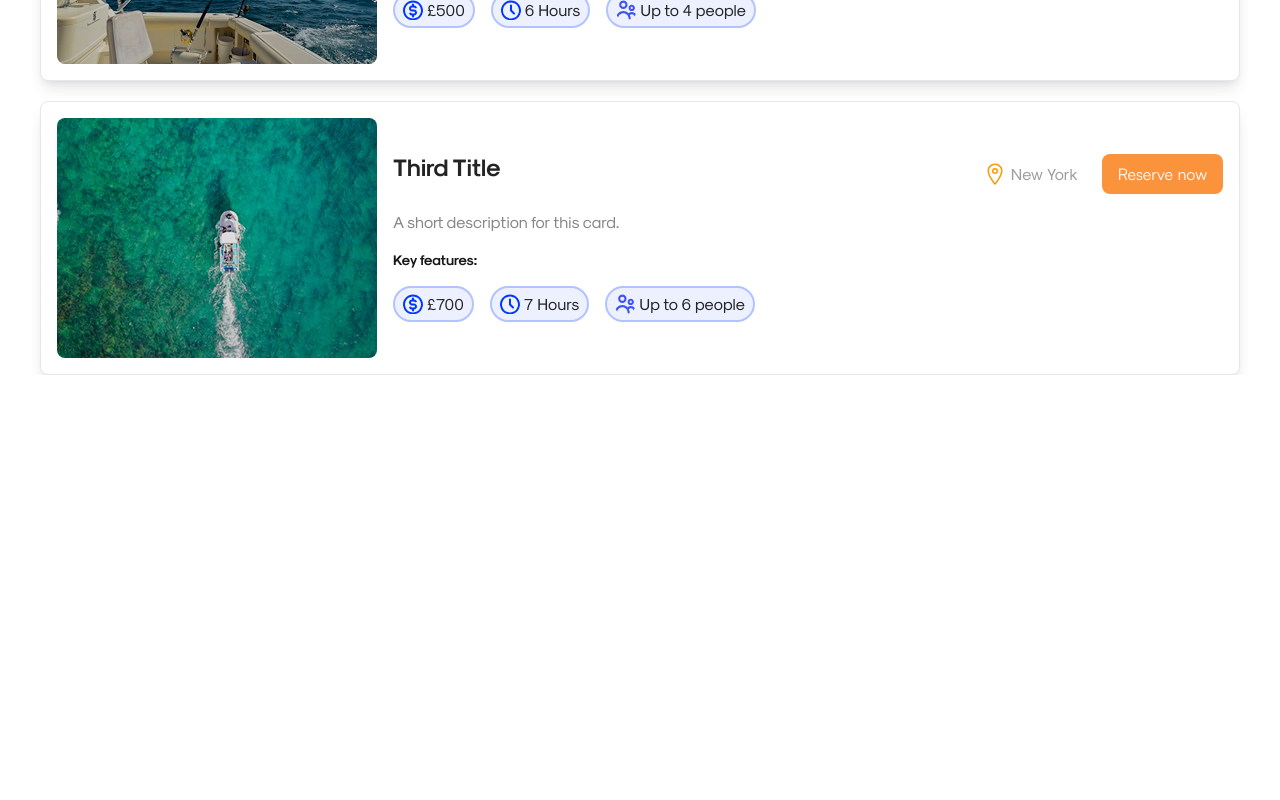
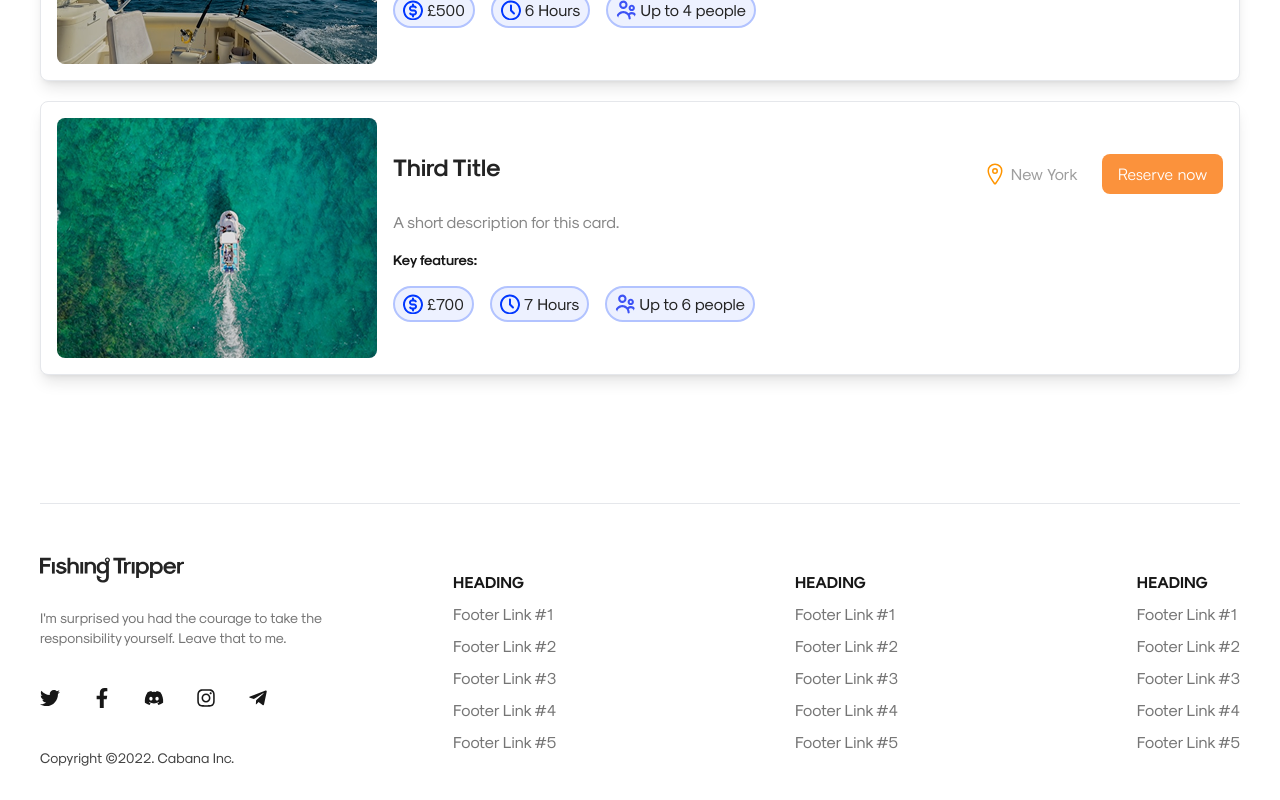
Before and after one commit to AbuRahat889/Fishing-Tripper, a Next.js app: page / in a window 1280 px wide. Shown: the part 2871-3671 px from the top of the page. Before the commit the page ends 3246 px from the top, so only its background shows below. Built offline with nearby package versions, Linux system fonts and the light colour scheme.

Commit message:
add footer

```diff
--- a/src/app/(default)/layout.tsx
+++ b/src/app/(default)/layout.tsx
@@ -1,3 +1,4 @@
+import Footer from "@/components/Footer/Footer";
 import HomeNavbar from "@/components/Navber/HomeNavbar";
 import React from "react";
 
@@ -10,6 +11,7 @@ export default function layout({
     <>
       <HomeNavbar />
       {children}
+      <Footer/>
     </>
   );
 }
--- /dev/null
+++ b/src/components/Footer/Footer.tsx
@@ -0,0 +1,161 @@
+import React from "react";
+import {
+  FaTwitter,
+  FaFacebookF,
+  FaDiscord,
+  FaInstagram,
+  FaTelegramPlane,
+} from "react-icons/fa";
+
+import logo from "@/assets/logo2.svg";
+import Image from "next/image";
+
+const Footer: React.FC = () => {
+  return (
+    <footer className="py-8 mt-24">
+      <div className="container mx-auto ">
+        <div className="flex gap-[131px] justify-between items-center border-t pt-[52px]">
+          {/* Left Section */}
+          <div>
+            <Image
+              src={logo}
+              alt="logo"
+              height={100}
+              width={100}
+              className="w-36 h-7"
+            />
+            {/* <h2 className="text-lg font-bold">Fishing Tripper</h2>   */}
+
+            <p className="text-[#757575] text-sm font-normal mt-6">
+              I&apos;m surprised you had the courage to take the <br />{" "}
+              responsibility yourself. Leave that to me.
+            </p>
+
+            <div className="flex gap-8 items-center my-10">
+              <FaTwitter
+                className="text-[#171717] h-5 w-5 cursor-pointer"
+                size={20}
+              />
+              <FaFacebookF
+                className="text-[#171717] h-5 w-5 cursor-pointer"
+                size={20}
+              />
+              <FaDiscord
+                className="text-[#171717] h-5 w-5 cursor-pointer"
+                size={20}
+              />
+              <FaInstagram
+                className="text-[#171717] h-5 w-5 cursor-pointer"
+                size={20}
+              />
+              <FaTelegramPlane
+                className="text-[#171717] h-5 w-5 cursor-pointer"
+                size={20}
+              />
+            </div>
+            <p className="text-[#424242] text-sm font-normal mt-4">
+              Copyright ©2022. Cabana Inc.
+            </p>
+          </div>
+
+          {/* Footer Links */}
+
+          <div className="flex-1 flex justify-between items-center">
+            <div>
+              <h3 className="text-base text-[#171717] font-bold">HEADING</h3>
+              <ul className="mt-2 space-y-2">
+                <li>
+                  <a href="#" className="text-base text-[#757575] ">
+                    Footer Link #1
+                  </a>
+                </li>
+                <li>
+                  <a href="#" className="text-base text-[#757575] ">
+                    Footer Link #2
+                  </a>
+                </li>
+                <li>
+                  <a href="#" className="text-base text-[#757575] ">
+                    Footer Link #3
+                  </a>
+                </li>
+                <li>
+                  <a href="#" className="text-base text-[#757575] ">
+                    Footer Link #4
+                  </a>
+                </li>
+                <li>
+                  <a href="#" className="text-base text-[#757575]">
+                    Footer Link #5
+                  </a>
+                </li>
+              </ul>
+            </div>
+            <div>
+              <h3 className="text-base text-[#171717] font-bold">HEADING</h3>
+              <ul className="mt-2 space-y-2">
+                <li>
+                  <a href="#" className="text-base text-[#757575] ">
+                    Footer Link #1
+                  </a>
+                </li>
+                <li>
+                  <a href="#" className="text-base text-[#757575] ">
+                    Footer Link #2
+                  </a>
+                </li>
+                <li>
+                  <a href="#" className="text-base text-[#757575] ">
+                    Footer Link #3
+                  </a>
+                </li>
+                <li>
+                  <a href="#" className="text-base text-[#757575] ">
+                    Footer Link #4
+                  </a>
+                </li>
+                <li>
+                  <a href="#" className="text-base text-[#757575]">
+                    Footer Link #5
+                  </a>
+                </li>
+              </ul>
+            </div>
+            <div>
+              <h3 className="text-base text-[#171717] font-bold">HEADING</h3>
+              <ul className="mt-2 space-y-2">
+                <li>
+                  <a href="#" className="text-base text-[#757575] ">
+                    Footer Link #1
+                  </a>
+                </li>
+                <li>
+                  <a href="#" className="text-base text-[#757575] ">
+                    Footer Link #2
+                  </a>
+                </li>
+                <li>
+                  <a href="#" className="text-base text-[#757575] ">
+                    Footer Link #3
+                  </a>
+                </li>
+                <li>
+                  <a href="#" className="text-base text-[#757575] ">
+                    Footer Link #4
+                  </a>
+                </li>
+                <li>
+                  <a href="#" className="text-base text-[#757575]">
+                    Footer Link #5
+                  </a>
+                </li>
+              </ul>
+            </div>
+          </div>
+        </div>
+      </div>
+    </footer>
+  );
+};
+
+export default Footer;
```
Also changed, not shown: src/assets/logo2.svg (added).
